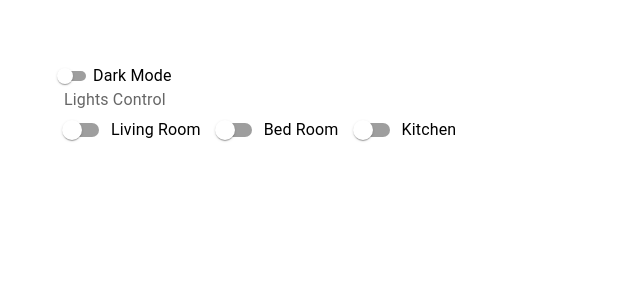
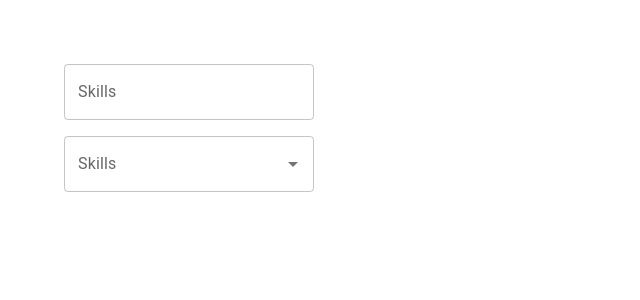
Before and after one commit to dmohindru/react-typescript-mui-tutorial-01, a React (Create React App) app: page / in a window 1280 px wide. Shown: the top 300 px of the page, without its empty margins (0-640 px from the left). Built offline with nearby package versions, Linux system fonts and the light colour scheme.

Commit message:
Added new code example for Autocomplete component

```diff
--- a/src/App.tsx
+++ b/src/App.tsx
@@ -7,6 +7,7 @@
 import { MuiCheckbox } from './components/MuiCheckbox';
 import { MuiSwitch } from './components/MuiSwitch';
 import { MuiRating } from './components/MuiRating';
+import { MuiAutocomplete } from './components/MuiAutocomplete';
 
 function App() {
   return (
@@ -17,8 +18,9 @@
       {/* <MuiSelect /> */}
       {/* <MuiRadioButton /> */}
       {/* <MuiCheckbox /> */}
-      <MuiSwitch />
+      {/* <MuiSwitch /> */}
       {/* <MuiRating /> */}
+      <MuiAutocomplete />
     </div>
   );
 }
--- /dev/null
+++ b/src/components/MuiAutocomplete.tsx
@@ -0,0 +1,38 @@
+import { Stack, Autocomplete, TextField } from '@mui/material';
+import { useState } from 'react';
+
+type Skill = {
+    id: number
+    label: string
+}
+
+const skills = ['HTML', 'CSS', 'Javascript', 'Typescript', 'React'];
+const skillsOptions = skills.map((skill, index) => ({
+    id: index + 1,
+    label: skill
+}))
+
+export const MuiAutocomplete = () => {
+    const [value, setValue] = useState<string | null>(null);
+    const [skill, setSkill] = useState<Skill | null>(null);
+    console.log({value});
+    console.log({skill});
+
+    return (
+        <Stack spacing={2} width='250px'>
+            <Autocomplete
+                options={skills}
+                renderInput={(params) => <TextField {...params} label='Skills' />}
+                value={value}
+                onChange={(event: any, newValue: string | null) => setValue(newValue)}
+                freeSolo
+            />
+            <Autocomplete
+                options={skillsOptions}
+                renderInput={(params) => <TextField {...params} label='Skills' />}
+                value={skill}
+                onChange={(event: any, newValue: Skill | null) => setSkill(newValue)}
+            />
+        </Stack>
+    );
+}
```
